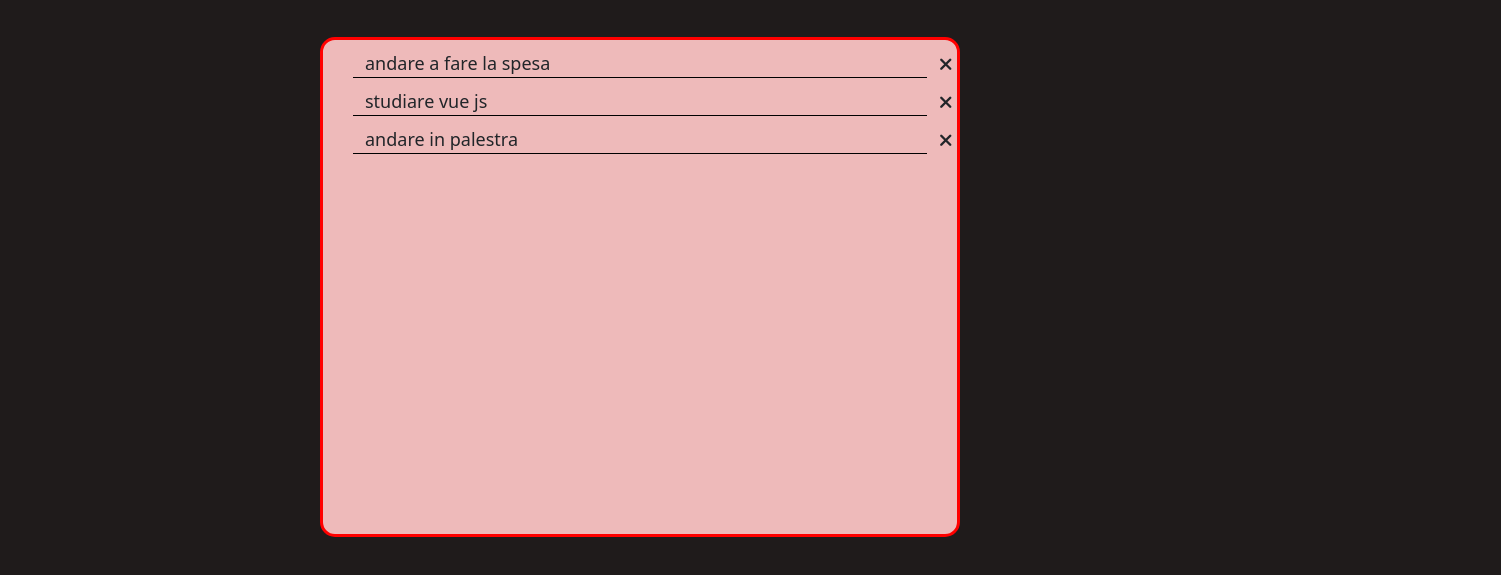
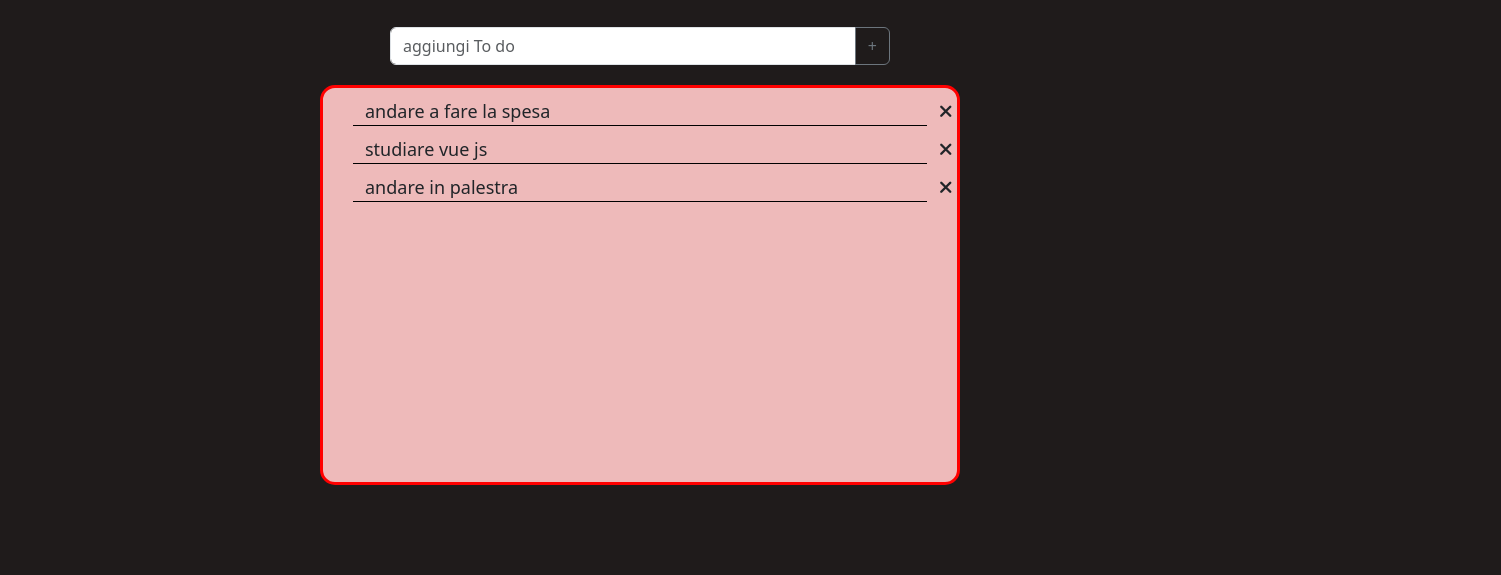
Before and after one commit to FedericoMorrillo/vue-todolist, a plain HTML site: page index.html in a window 1280 px wide. Shown: the part 101-676 px from the top of the page, 1501 px wide, since content can reach past the window. Drawn offline with nearby package versions, Linux system fonts and the light colour scheme.

Commit message:
feat: aggiunto campo input

```diff
--- a/css/style.css
+++ b/css/style.css
@@ -20,11 +20,15 @@ h1{
 }
 /*header*/
 /*main*/
+.input-group{
+    width: 31.25rem;
+    margin: 1.875rem auto 0 auto;
+}
 .box{
     border: 3px solid red;
     border-radius: .9375rem;
-    height: 500px;
-    margin: 2.5rem auto;
+    height: 400px;
+    margin: 1.25rem auto;
     background-color: rgb(238, 186, 186);
 }
 .row{
@@ -42,4 +46,7 @@ i{
 .checks{
     text-decoration: line-through;
 }
+.icon{
+    width: 1.25rem;
+}
 /*main*/
--- a/index.html
+++ b/index.html
@@ -26,11 +26,18 @@
                 To Do List
             </h1>
         </header>
-        <main class="box col-sm-12 col-md-8 col-lg-6">
+        <main>
+            <div class="input-group mb-3">
+                <input v-model="inputText" type="text" class="form-control" placeholder="aggiungi To do" aria-label="Recipient's username" aria-describedby="button-addon2">
+                <button @click="addToDo()" class="btn btn-outline-secondary" type="button" id="button-addon2">+</button>
+              </div>
+            <div class="box col-sm-12 col-md-8 col-lg-6">
                 <div v-for="(item, index) in items" class="row d-flex flex-nowrap justify-between align-items-center">
                     <span :class="{ 'checks': item.done }" @click="checks(item)">{{item.text}}</span>
-                    <i class="fa-solid fa-xmark" @click="removeToDo(index)"></i>
+                    <span class="icon"><i class="fa-solid fa-xmark" @click="removeToDo(index)"></i></span>
+
                 </div>
+            </div>
         </main>
     </div>
     <!--vue js-->
--- a/js/main.js
+++ b/js/main.js
@@ -4,7 +4,6 @@ const { createApp } = Vue
 
   createApp({
     data() {
-
         const items = [
             {
                 text: "andare a fare la spesa",
@@ -21,6 +20,7 @@ const { createApp } = Vue
         ]
       return {
         items,
+        inputText: "",
       }
     },
     methods:{
@@ -32,6 +32,16 @@ const { createApp } = Vue
         //attraverso l' array rimuoviamo 1 oggetto selezionato partendo dall' indice scelto
         removeToDo(index){
             this.items.splice(index,1);
+        },
+        // aggiungiamo all' array il nuovo todo dall' input
+        addToDo() {
+            if(this.inputText.trim() !== ""){
+                this.items.push({
+                    text: this.inputText,
+                    done: false,
+                })
+                this.inputText = "";
+            }
         }
     }
   }).mount('#app')
```
